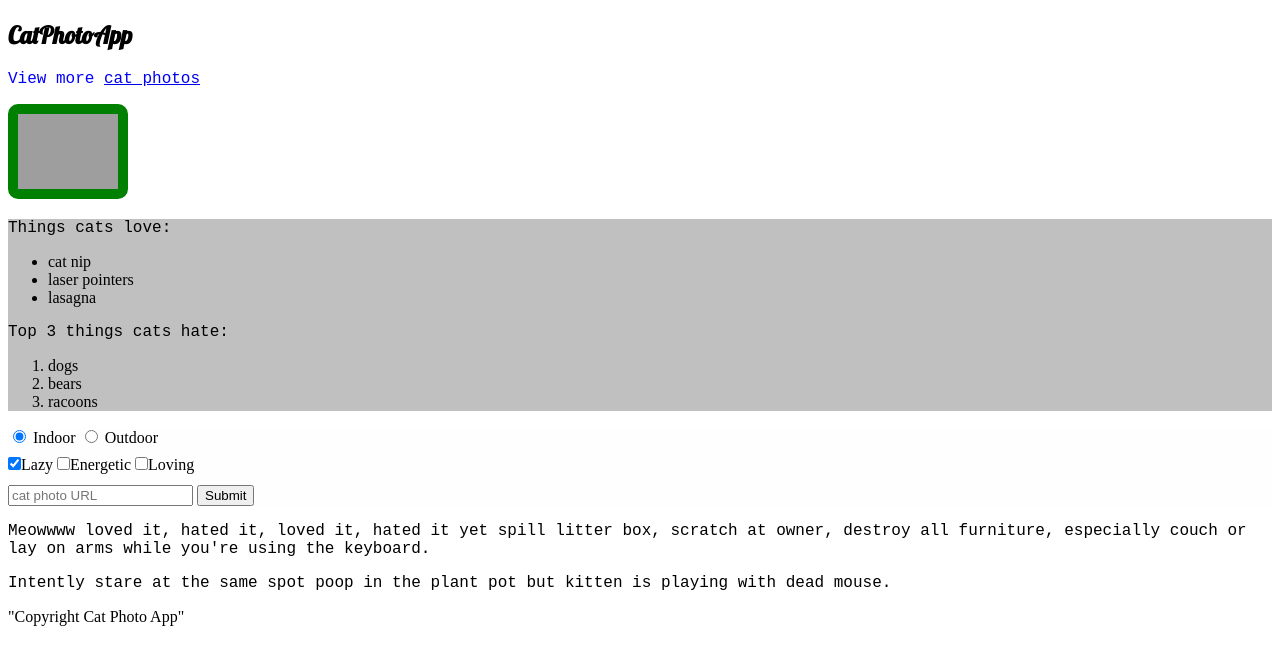
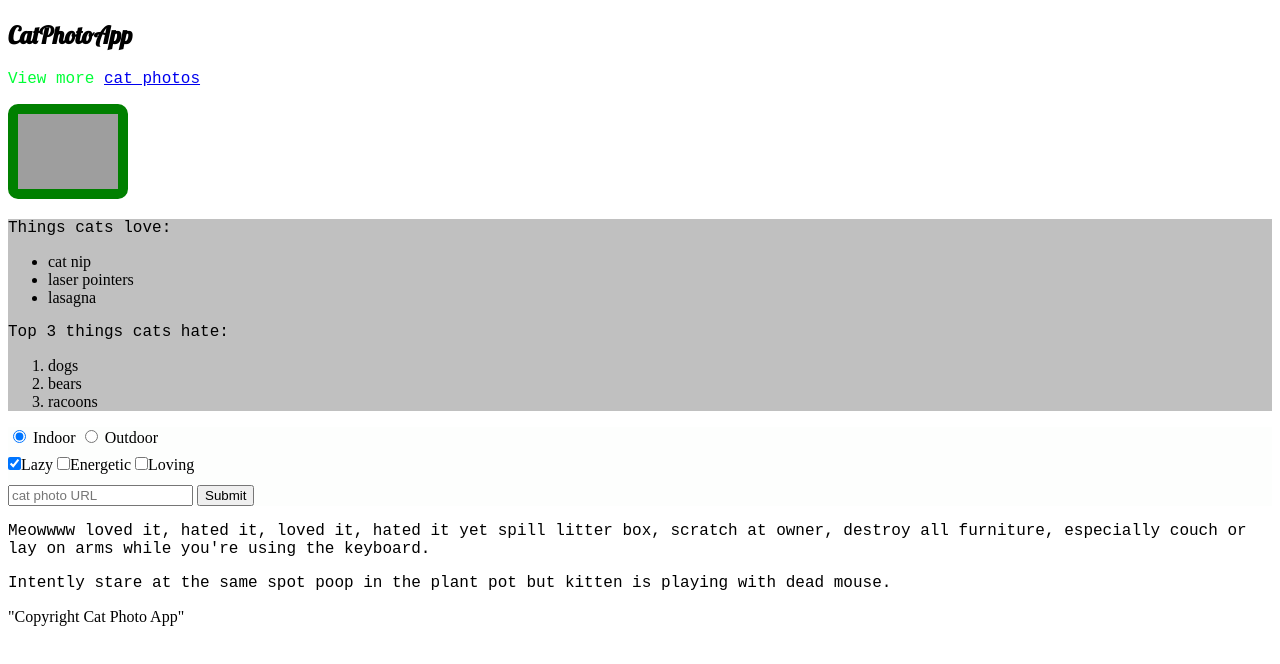
Before and after one commit to MorozovDaniil97/GIT, a plain HTML site: page BASICHTML.html in a window 1280 px wide. Drawn offline with Linux system fonts and the light colour scheme; grey boxes are pictures that could not be loaded.

```diff
--- a/BASICHTML.html
+++ b/BASICHTML.html
@@ -26,7 +26,7 @@
                 border-radius: 10px;
             }
             .red-text{
-                color:blue;
+                color:rgb(0, 255, 55);
 
             }
             .silver-background {
```
Also changed, not shown: 1 other file.
